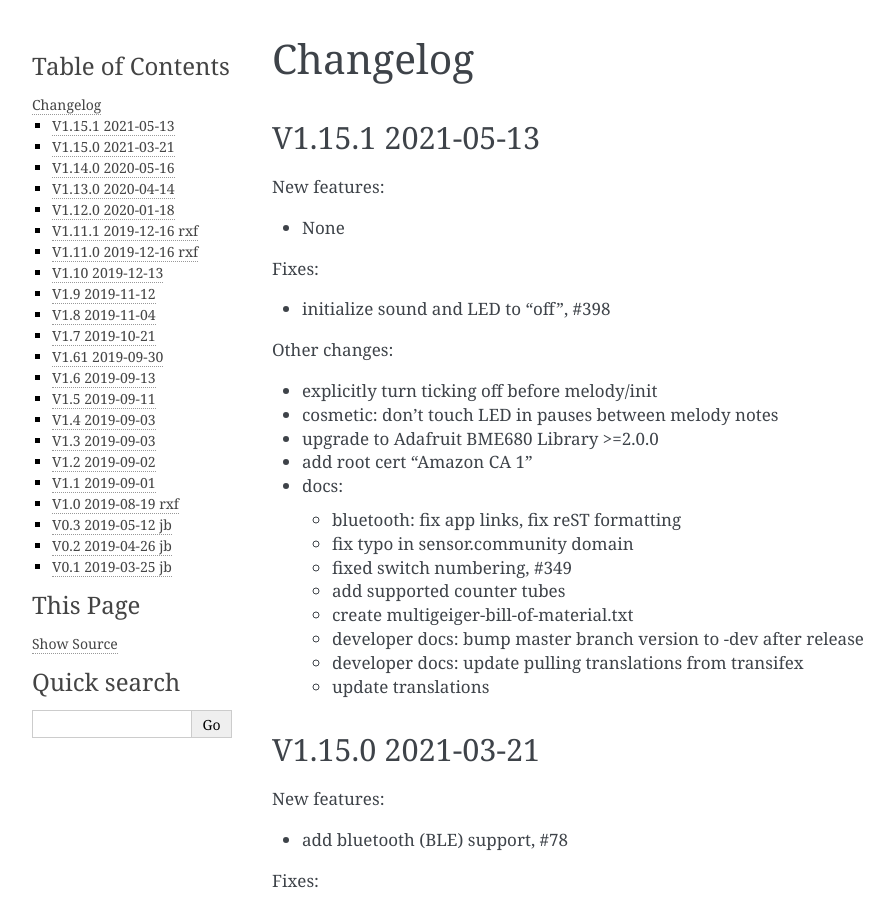
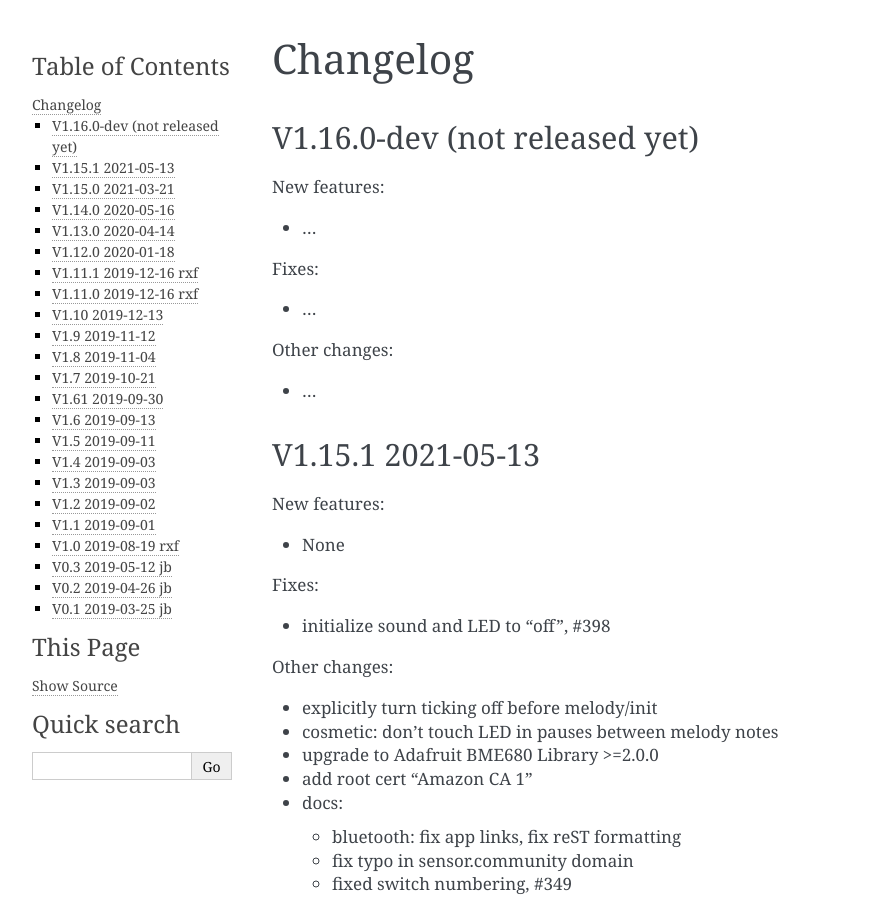
Before and after one commit to ecocurious2/MultiGeiger, a Sphinx documentation site: the page built from docs/source/changes.rst, in a window 1280 px wide and 900 px high. Shown: the whole window, without its empty margins (148-1042 px from the left). Built offline with Sphinx 7.4.7, drawn with Linux system fonts in a browser that asks for light colours.

Commit message:
Bump version: 1.15.1 → 1.16.0-dev

```diff
--- a/docs/source/changes.rst
+++ b/docs/source/changes.rst
@@ -3,8 +3,23 @@
 Changelog
 =========
 
+V1.16.0-dev (not released yet)
+------------------------------
+
+New features:
+
+* ...
+
+Fixes:
+
+* ...
+
+Other changes:
+
+* ...
+
 V1.15.1 2021-05-13
-------------------------------
+------------------
 
 New features:
 
--- a/docs/source/conf.py
+++ b/docs/source/conf.py
@@ -22,7 +22,7 @@ copyright = '2020-2021, see AUTHORS'
 author = 'see AUTHORS'
 
 # The full version, including alpha/beta/rc tags
-release = 'V1.15.1'
+release = 'V1.16.0-dev'
 
 
 # -- General configuration ---------------------------------------------------
```
Also changed, not shown: .bumpversion.cfg, 1 other file.
